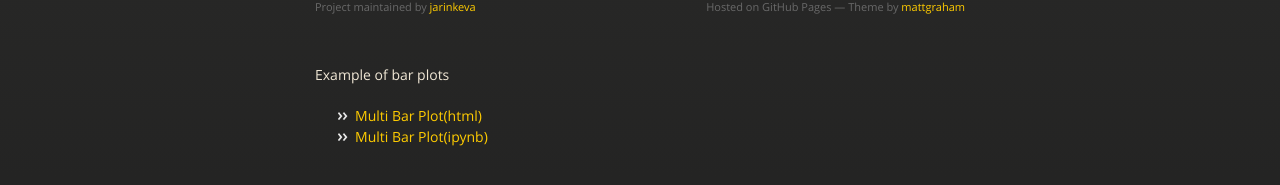
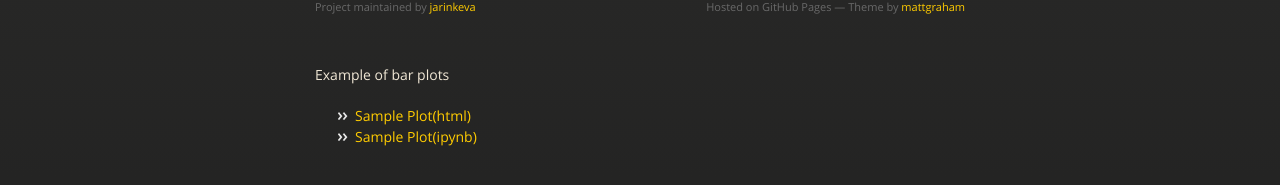
Before and after one commit to jarinkeva/jarinkeva.github.io, a Jekyll site: the page built from barplots/index.md, in a window 1280 px wide. Shown: the part 207-392 px from the top of the page. Built offline with Jekyll 4.4.1, drawn with Linux system fonts in a browser that asks for light colours; our own code applies the rules of GitHub Pages for plain Markdown files.

Commit message:
Update index.md

```diff
--- a/barplots/index.md
+++ b/barplots/index.md
@@ -4,5 +4,5 @@
 ---
 
 Example of bar plots
-- [Multi Bar Plot(html)](M3Graphing.html)
-- [Multi Bar Plot(ipynb)](M3Graphing.ipynb)
+- [Sample Plot(html)](SampleNotebook.html)
+- [Sample Plot(ipynb)](SampleNotebook.ipynb)
```
